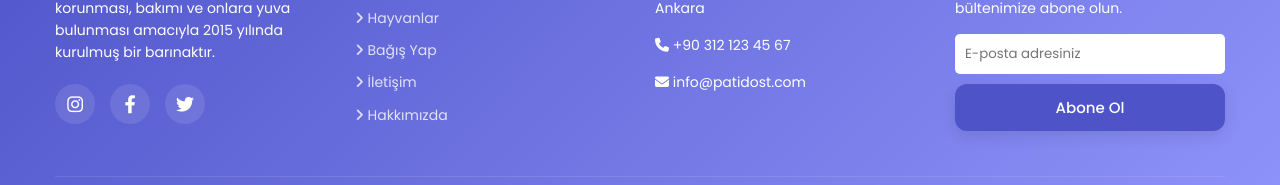
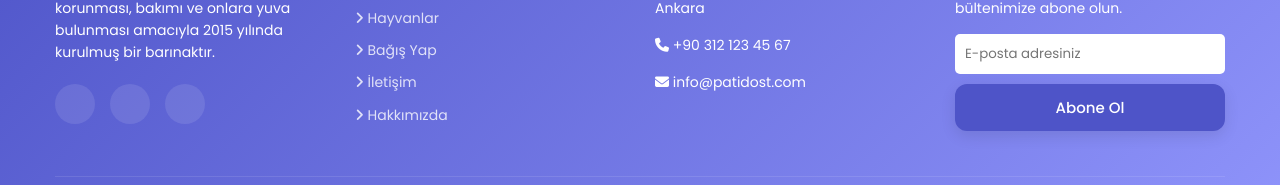
Before and after one commit to mehmetcay00/web-projesi-y-netimi, a plain HTML site: page index.html in a window 1280 px wide. Shown: the part 1608-1793 px from the top of the page. Drawn offline with Linux system fonts and the light colour scheme; a script that the page names is missing.

Commit message:
Update index.html

```diff
--- a/index.html
+++ b/index.html
@@ -630,9 +630,9 @@
                     <h3>Hakkımızda</h3>
                     <p>PatiDost, sahipsiz hayvanların korunması, bakımı ve onlara yuva bulunması amacıyla 2015 yılında kurulmuş bir barınaktır.</p>
                     <div class="social-icons">
-                        <a href="#" aria-label="Instagram"><i class="fab fa-instagram"></i></a>
-                        <a href="#" aria-label="Facebook"><i class="fab fa-facebook-f"></i></a>
-                        <a href="#" aria-label="Twitter"><i class="fab fa-twitter"></i></a>
+                        <a href="#" aria-label="Instagram"><i class="https://www.instagram.com/"></i></a>
+                        <a href="#" aria-label="Facebook"><i class="https://www.facebook.com/?locale=tr_TR"></i></a>
+                        <a href="#" aria-label="Twitter"><i class="https://x.com/?lang=tr"></i></a>
                     </div>
                 </div>
 
```
